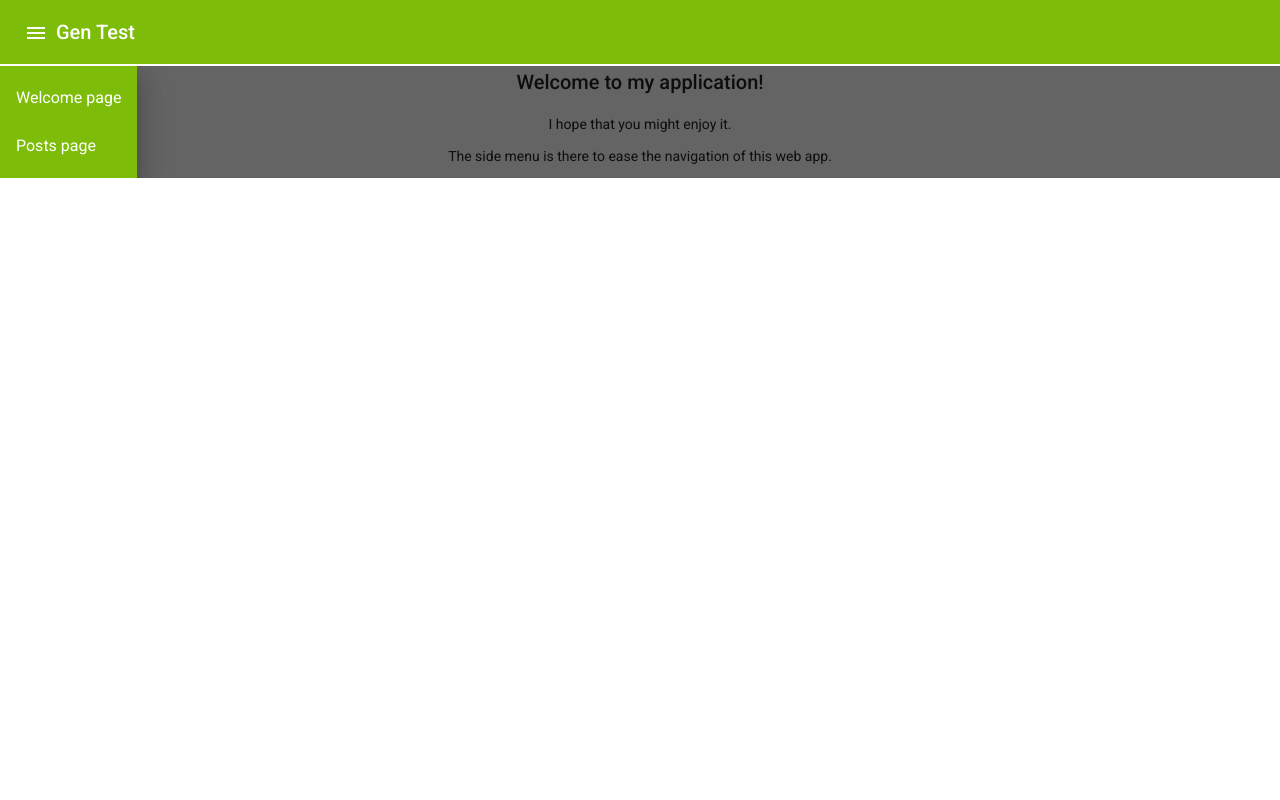
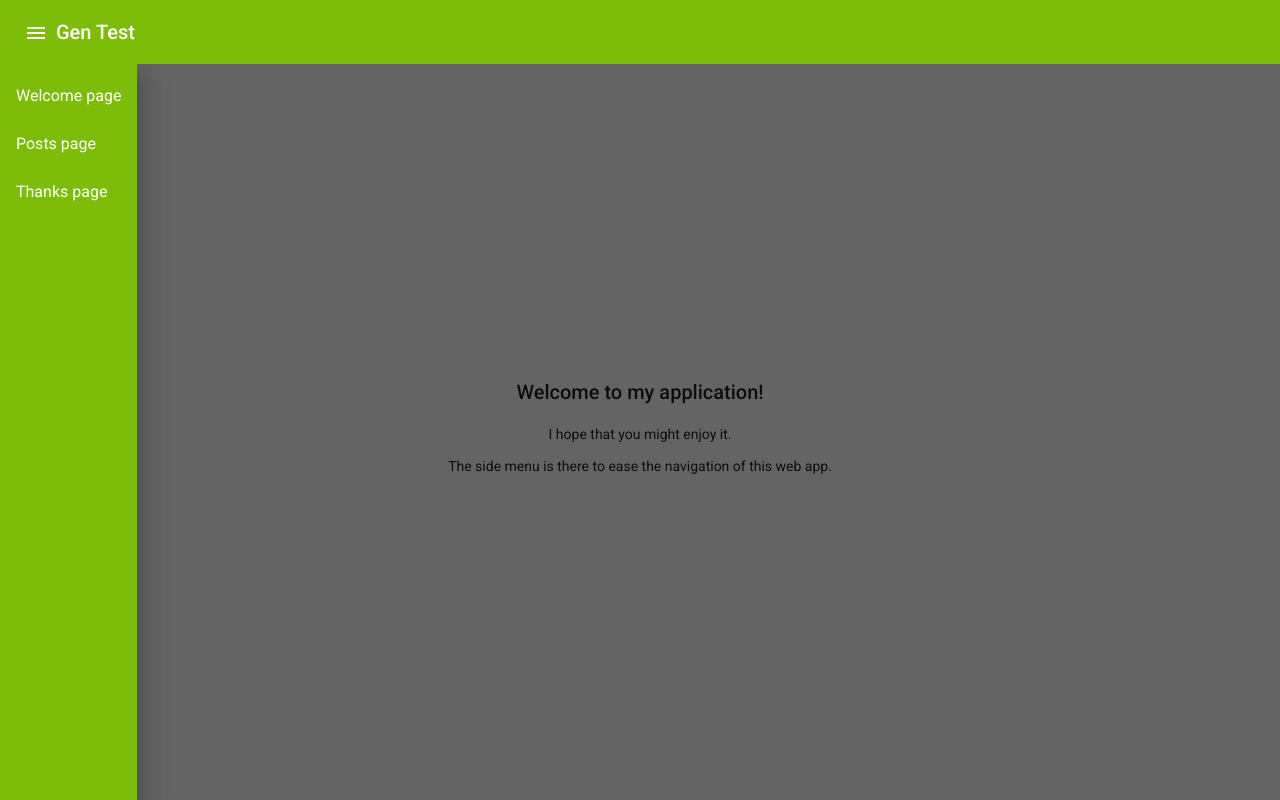
Before and after one commit to oliveirarod/gen-test, an Angular app: page /welcome-page in a window 1280 px wide. Both pictures are taken after a click on the button "menu". Built offline with nearby package versions, Linux system fonts and the light colour scheme.

Commit message:
Cria estilos globais

```diff
--- a/src/app/app.component.html
+++ b/src/app/app.component.html
@@ -1,37 +1,23 @@
-<mat-toolbar class="toolbarGen whiteText">
+<div class="wrapper">
+  <mat-toolbar>
     <button mat-icon-button (click)="sideMenuToggle(sideMenu)">
       <mat-icon>menu</mat-icon>
     </button>
 
-  <span> Gen Test </span>
+    <span>Gen Test</span>
   </mat-toolbar>
 
   <mat-drawer-container>
-  <mat-drawer opened="false" mode="over" #sideMenu class="sideMenu">
+    <mat-drawer opened="false" mode="over" #sideMenu>
       <mat-list>
         <mat-list-item
-        class="whiteText"
-        [routerLink]="['/welcome-page']"
+          *ngFor="let item of matListItems"
+          [routerLink]="[item.router]"
           routerLinkActive="active"
           (click)="sideMenuToggle(sideMenu)"
-        >Welcome page</mat-list-item
         >
-
-      <mat-list-item
-        class="whiteText"
-        [routerLink]="['/display-data']"
-        routerLinkActive="active"
-        (click)="sideMenuToggle(sideMenu)"
-        >Posts page</mat-list-item
-      >
-
-      <mat-list-item
-        class="whiteText"
-        [routerLink]="['/thanks-page']"
-        routerLinkActive="active"
-        (click)="sideMenuToggle(sideMenu)"
-        >Thanks page</mat-list-item
-      >
+          {{ item.name }}
+        </mat-list-item>
       </mat-list>
     </mat-drawer>
 
@@ -39,3 +25,4 @@
       <router-outlet></router-outlet>
     </mat-drawer-content>
   </mat-drawer-container>
+</div>
--- a/src/app/app.component.scss
+++ b/src/app/app.component.scss
@@ -1,21 +1,28 @@
-mat-drawer-container {
-  display: block;
-  height: 100%; /* TODO: Ajustar, está quebrando por causa do navbar */
+@import "../scss/variables.scss";
+
+.wrapper {
+  height: 100vh; // TODO: Ajustar para o mobile (opcional)
+  display: flex;
+  flex-direction: column;
+
+  .mat-toolbar {
+    background-color: $main-color;
+    color: $white;
   }
 
-mat-list-item:hover {
+  .mat-drawer-container {
+    flex: 1;
+
+    .mat-drawer {
+      background-color: $main-color;
+
+      .mat-list-item {
+        color: $white;
+
+        &:hover {
           cursor: pointer;
         }
-
-.whiteText {
-  color: white;
       }
-
-mat-drawer {
-  background-color: #7ebc0a;
     }
-
-.toolbarGen {
-  margin-bottom: 0.1em;
-  background-color: #7ebc0a;
   }
+}
--- a/src/app/app.component.ts
+++ b/src/app/app.component.ts
@@ -1,5 +1,10 @@
 import { Component } from "@angular/core";
 import { MatDrawer } from "@angular/material/sidenav";
+
+interface MatListItemModel {
+  name: string;
+  router: string;
+}
 
 @Component({
   selector: "app-root",
@@ -7,7 +12,11 @@ import { MatDrawer } from "@angular/material/sidenav";
   styleUrls: ["./app.component.scss"],
 })
 export class AppComponent {
-  title = "gen-test";
+  matListItems: MatListItemModel[] = [
+    { name: "Welcome page", router: "/welcome-page" },
+    { name: "Posts page", router: "/display-data" },
+    { name: "Thanks page", router: "/thanks-page" },
+  ];
 
   // Method to open / close side menu
   sideMenuToggle(menu: MatDrawer) {
--- a/src/app/welcome-page/welcome-page.component.html
+++ b/src/app/welcome-page/welcome-page.component.html
@@ -1,6 +1,8 @@
 <!-- TODO: Criar um visual melhor -->
-<div class="textAlign">
-  <h2>Welcome to my application!</h2>
-  <p>I hope that you might enjoy it.</p>
-  <p>The side menu is there to ease the navigation of this web app.</p>
+<div class="welcome-container">
+  <div class="text-block">
+    <h2>Welcome to my application!</h2>
+    <p>I hope that you might enjoy it.</p>
+    <p>The side menu is there to ease the navigation of this web app.</p>
+  </div>
 </div>
--- a/src/app/welcome-page/welcome-page.component.scss
+++ b/src/app/welcome-page/welcome-page.component.scss
@@ -1,3 +1,12 @@
-.textAlign {
-  text-align: center;
+@import '../../scss/variables.scss';
+@import '../../scss/inheritance.scss';
+
+.welcome-container {
+  @extend %flex-text-center;
+  height: 100%;
+
+  .text-block {
+    text-align: center;
+
+  }
 }
--- /dev/null
+++ b/src/scss/inheritance.scss
@@ -0,0 +1,5 @@
+%flex-text-center {
+	display: flex;
+	justify-content: center;
+	align-items: center;
+}
--- /dev/null
+++ b/src/scss/variables.scss
@@ -0,0 +1,8 @@
+// Colors
+$main-color: #7EBC0A;
+$white: #FFF;
+
+// Text colors
+$black-text: #000;
+$dark-grey-text: #333;
+$grey-text: #666;
--- a/src/styles.scss
+++ b/src/styles.scss
@@ -1,10 +1,11 @@
 /* You can add global styles to this file, and also import other style files */
+
+body,
+html {
+  height: 100%;
+}
 
 body {
   margin: 0;
   font-family: Roboto, "Helvetica Neue", sans-serif;
-
-  &, html {
-    height: 100%;
-  }
 }
```
Lines whose indentation alone changed are shown as unchanged.
